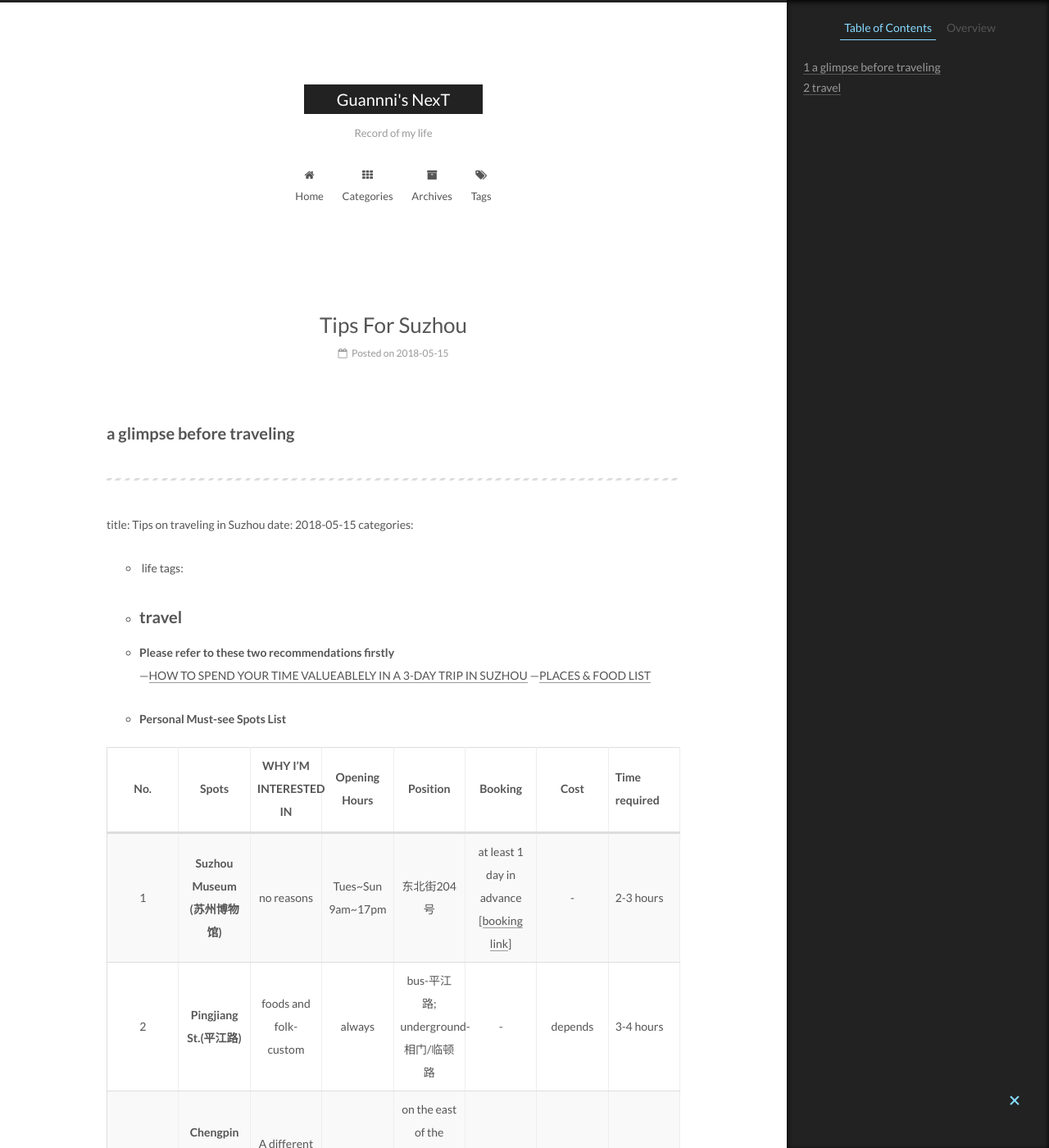
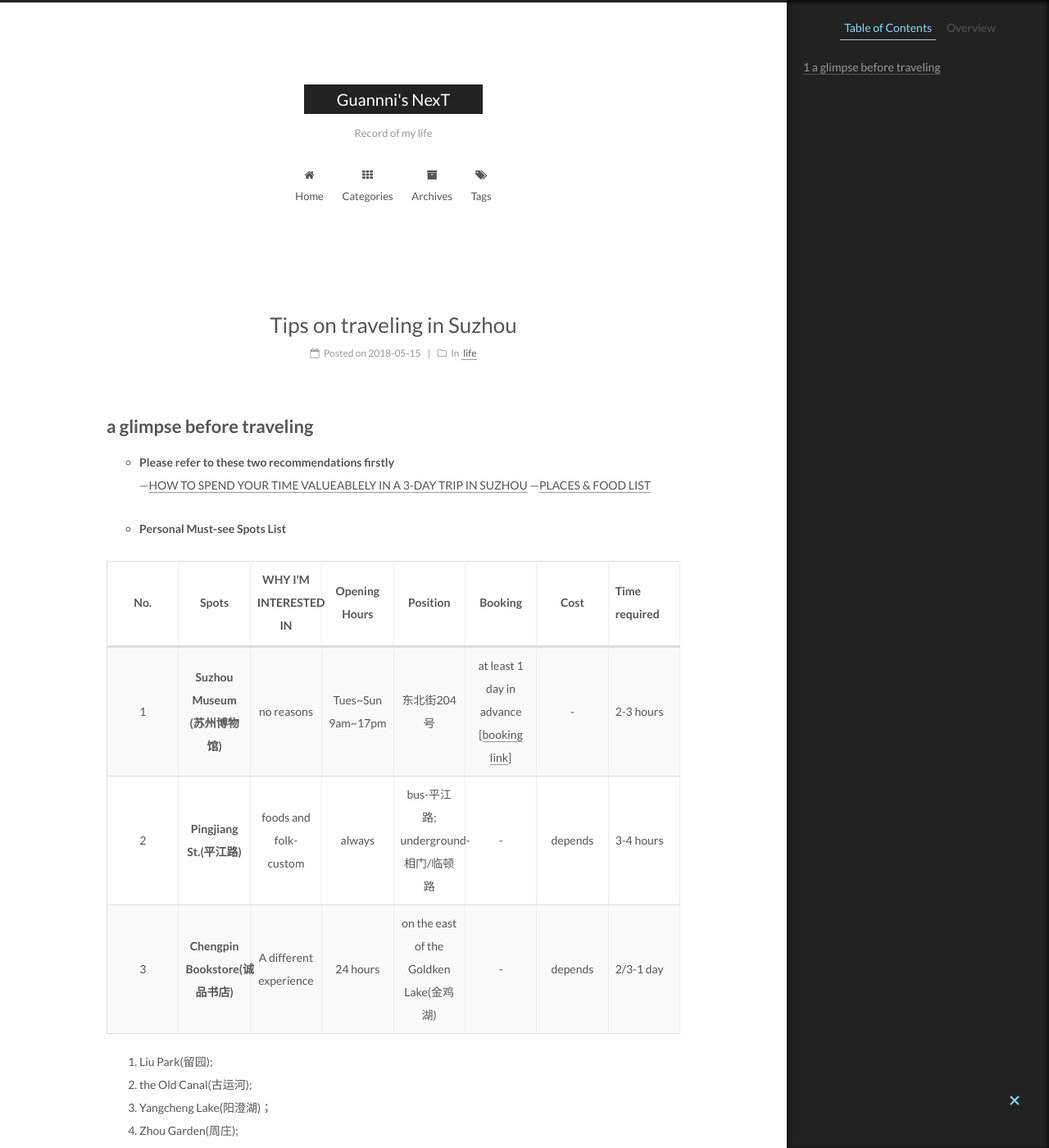
Before and after one commit to guannnni/2018, a Jekyll site: the page built from _posts/2018-05-15-Tips-for-Suzhou.md, in a window 1280 px wide and 1400 px high. Shown: the whole window at 82% size. Built offline with Jekyll 4.4.1, drawn with Linux system fonts in a browser that asks for light colours; part of the change alters nothing that is shown.

Commit message:
Update 2018-05-15-Tips-for-Suzhou.md

```diff
--- a/_posts/2018-05-15-Tips-for-Suzhou.md
+++ b/_posts/2018-05-15-Tips-for-Suzhou.md
@@ -1,5 +1,3 @@
-## a glimpse before traveling
-
 ---
 title: Tips on traveling in Suzhou
 date: 2018-05-15
@@ -8,6 +6,10 @@ categories:
 tags:
 -  travel
 ---
+
+# a glimpse before traveling
+
+
 
 - **Please refer to these two recommendations firstly**<br>---[HOW TO SPEND YOUR TIME VALUEABLELY IN A 3-DAY TRIP IN SUZHOU](http://www.mafengwo.cn/mdd/cityroute/10207_254.html)
 ---[PLACES & FOOD LIST](https://www.zhihu.com/question/26884496/answer/86408966)
```
